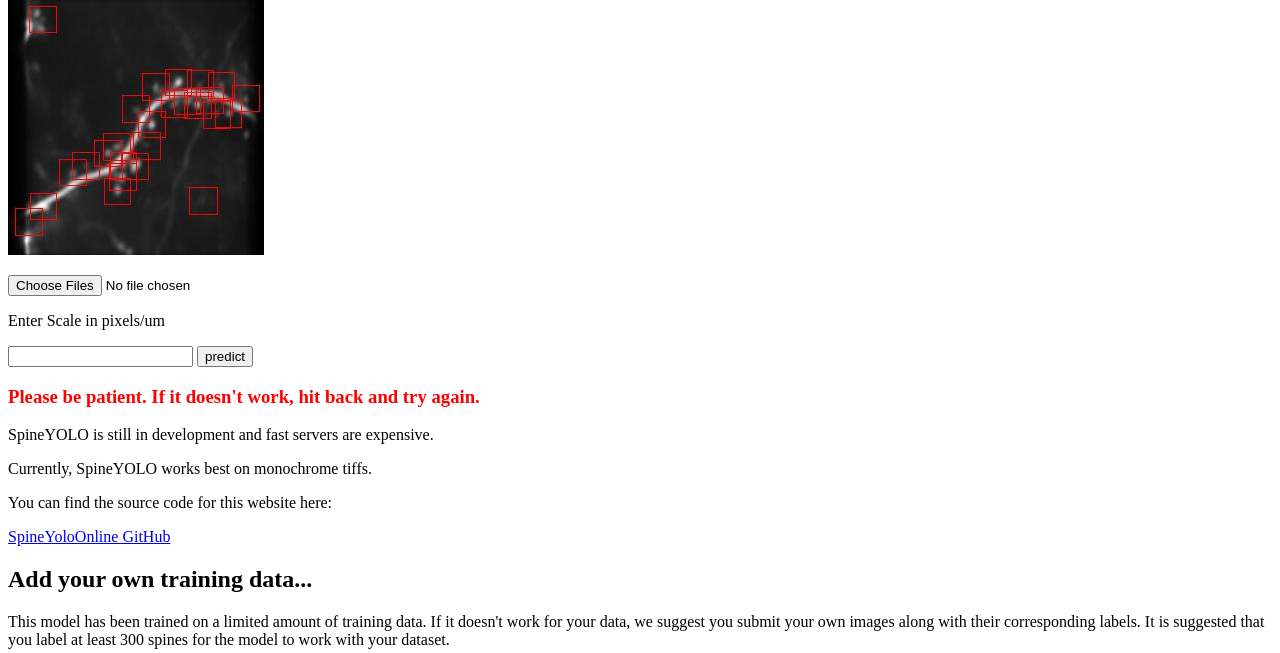
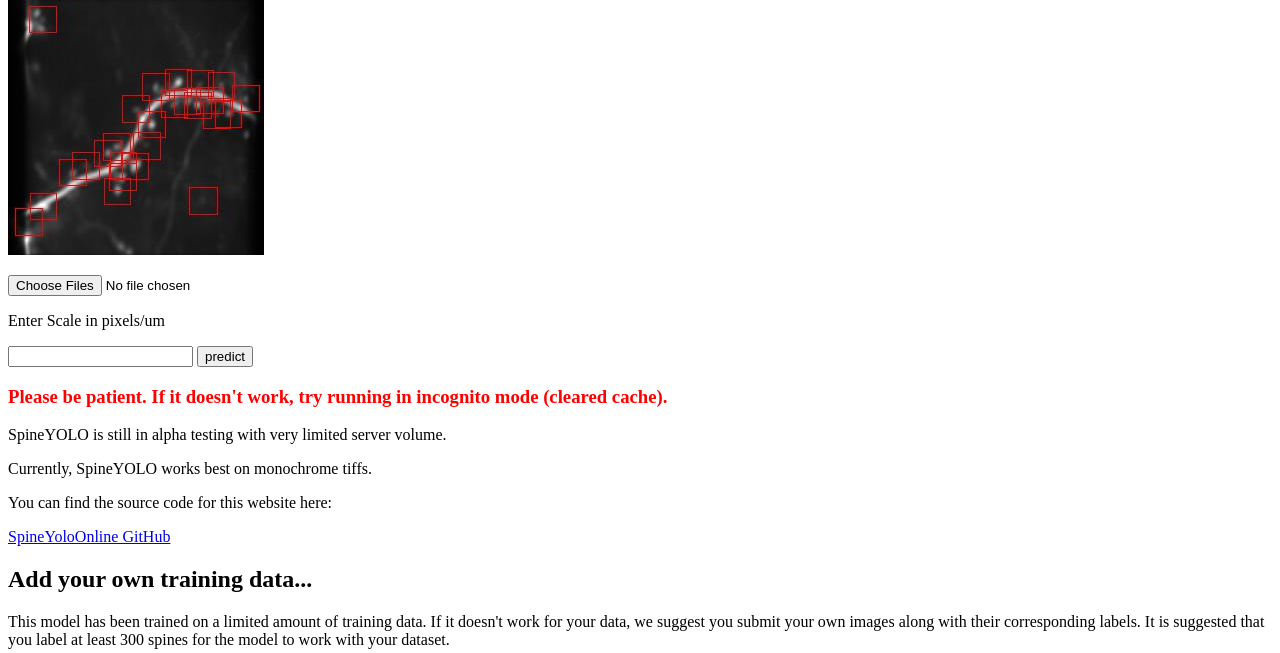
Before and after one commit to mikeusru/SpineYoloOnline, a Flask app: page / in a window 1280 px wide. Shown: the part 81-734 px from the top of the page. Run offline with Flask 2, Linux system fonts and the light colour scheme; parts of the project's set-up code (start-up, migrations or seed data) failed here and were passed over.

Commit message:
explained incognito mode in index.html

```diff
--- a/templates/index.html
+++ b/templates/index.html
@@ -19,8 +19,8 @@
         <input type="submit" class="btn-predict" value="predict">
     </form>
 
-<h3>Please be patient. If it doesn't work, hit back and try again.</h3>
-    <p>SpineYOLO is still in development and fast servers are expensive.</p>
+<h3>Please be patient. If it doesn't work, try running in incognito mode (cleared cache).</h3>
+    <p>SpineYOLO is still in alpha testing with very limited server volume.</p>
 
     <p>Currently, SpineYOLO works best on monochrome tiffs.</p>
 
```
